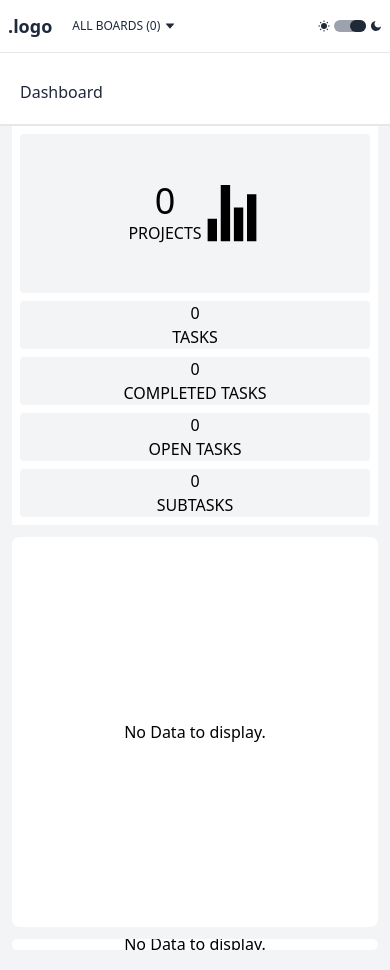
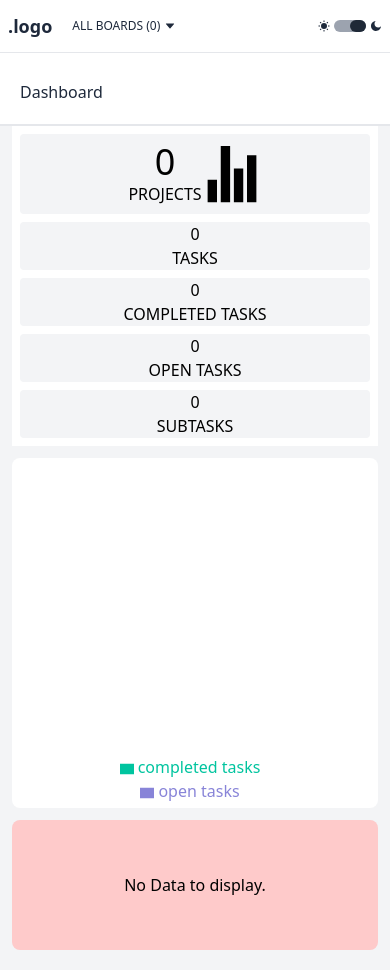
Before and after one commit to apekul/task_management, a React (Create React App) app: page / in a window 390 px wide. Built offline with nearby package versions, Linux system fonts and the light colour scheme.

Commit message:
fix style charts display

```diff
--- a/src/Components/Display/Projects/Charts/ChartGroup.js
+++ b/src/Components/Display/Projects/Charts/ChartGroup.js
@@ -33,7 +33,7 @@ const Chart = ({ chartData }) => {
   }, [chartData]);
 
   return (
-    <div className="mx-3 gap-3 h-full lg:grid grid-rows-6 grid-cols-2 flex flex-col">
+    <div className="mx-3 gap-3 h-full lg:grid lg:grid-rows-6 lg:grid-cols-2 flex flex-col">
       <>
         {/* Simple Stats */}
         {taskStats && (
@@ -62,7 +62,7 @@ const Chart = ({ chartData }) => {
 
             {/* Charts */}
             <div className="bg-white rounded-lg flex items-center justify-center w-full h-full row-span-3">
-              {chartData.length > 0 ? (
+              {taskStats ? (
                 <PieComponent
                   getStats={[taskStats.completed, taskStats.open]}
                 />
@@ -70,7 +70,7 @@ const Chart = ({ chartData }) => {
                 <div>No Data to display.</div>
               )}
             </div>
-            <div className="bg-white w-full rounded-lg overflow-x-scroll row-span-3 col-span-2 flex items-center justify-center">
+            <div className="bg-red-200 w-full h-full rounded-lg  row-span-3 col-span-2 flex items-center justify-center">
               {chartData.length > 0 ? (
                 <BarComponent chartData={chartData} />
               ) : (
--- a/src/Components/Display/Projects/Charts/PieComponent.js
+++ b/src/Components/Display/Projects/Charts/PieComponent.js
@@ -30,7 +30,7 @@ const renderCustomizedLabel = ({
 };
 const PieComponent = ({ getStats }) => {
   return (
-    <PieChart width={300} height={350}>
+    <PieChart width={250} height={350}>
       <Pie
         data={getStats}
         cx="50%"
--- a/src/Components/Navbar/MobileNavbar.js
+++ b/src/Components/Navbar/MobileNavbar.js
@@ -34,7 +34,7 @@ const MobileNavbar = ({ data, addNewProject, toggleTheme, setToggleTheme }) => {
               <li className="cursor-pointer px-3" key={i}>
                 <div className={``}>
                   <Link
-                    to={`/${v.title}`}
+                    to={`/${v.id}`}
                     state={v}
                     className="flex items-center gap-2 w-full py-1 justify-start"
                     onClick={() => setShowBoard(false)}
```
